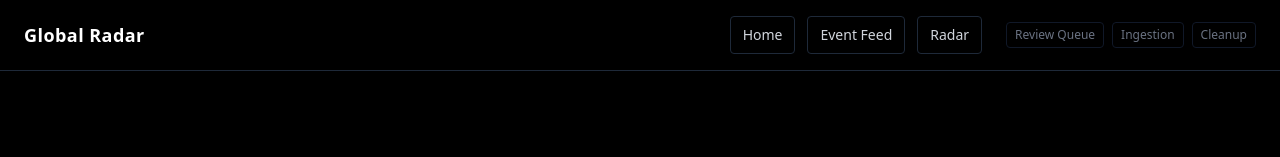
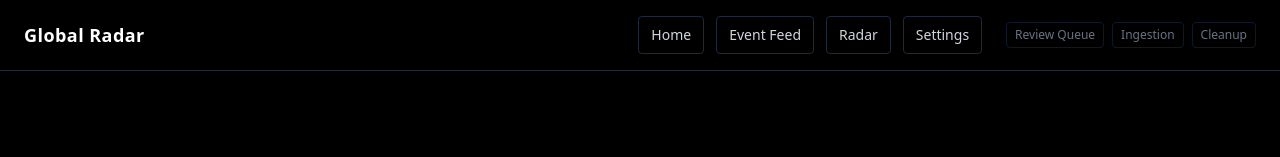
Before and after one commit to nickderak/global-radar, a Next.js app: page / in a window 1280 px wide. Shown: the top 157 px of the page. Built offline with nearby package versions, Linux system fonts and the light colour scheme; no server answers; the database is empty.

Commit message:
Add settings link to header

```diff
--- a/app/components/GlobalHeader.tsx
+++ b/app/components/GlobalHeader.tsx
@@ -4,6 +4,7 @@ const publicNavItems = [
   { href: "/", label: "Home" },
   { href: "/events", label: "Event Feed" },
   { href: "/radar", label: "Radar" },
+  { href: "/settings", label: "Settings" },
 ];
 
 const adminNavItems = [
```
